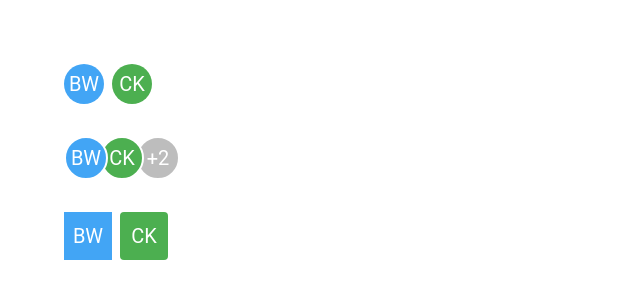
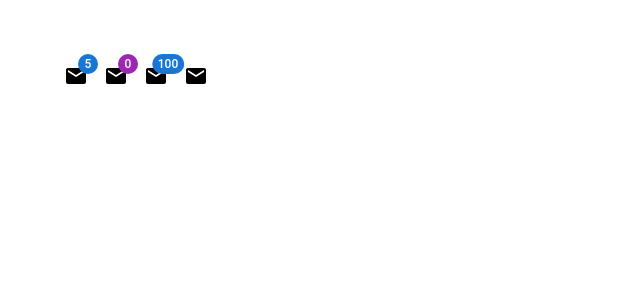
Before and after one commit to thinhnguyen5/React-Mui, a React (Create React App) app: page / in a window 1280 px wide. Shown: the top 300 px of the page, without its empty margins (0-640 px from the left). Built offline with nearby package versions, Linux system fonts and the light colour scheme.

Commit message:
Mui Badge

```diff
--- a/src/App.tsx
+++ b/src/App.tsx
@@ -1,5 +1,6 @@
 import './App.css';
 import { MuiAvatar } from './component/MuiAvatar';
+import { MuiBadge } from './component/MuiBadge';
 import { MuiBottomnavigation } from './component/MuiBottomnavigation';
 import MuiSpeedDial from './component/MuiSpeedDial';
 // import MuiAccordion from './component/MuiAccordion';
@@ -42,7 +43,8 @@ function App() {
       <MuiDrawer /> */}
       {/* <MuiSpeedDial /> */}
       {/* <MuiBottomnavigation /> */}
-      <MuiAvatar />
+      {/* <MuiAvatar /> */}
+      <MuiBadge />
     </div>
   );
 }
--- /dev/null
+++ b/src/component/MuiBadge.tsx
@@ -0,0 +1,24 @@
+import { Stack, Badge } from '@mui/material'
+import MailIcon from '@mui/icons-material/Mail'
+
+export const MuiBadge = () => {
+  return (
+    <Stack spacing={2} direction='row'>
+        <Badge badgeContent={5} color='primary'>
+            <MailIcon />
+        </Badge>
+
+        <Badge badgeContent={0} color='secondary' showZero>
+            <MailIcon />
+        </Badge>
+
+        <Badge badgeContent={100} color='primary' max={999}>
+            <MailIcon />
+        </Badge>
+
+        <Badge variant='dot' color='primary'invisible={true}>
+            <MailIcon />
+        </Badge>
+    </Stack>
+  )
+}
```
